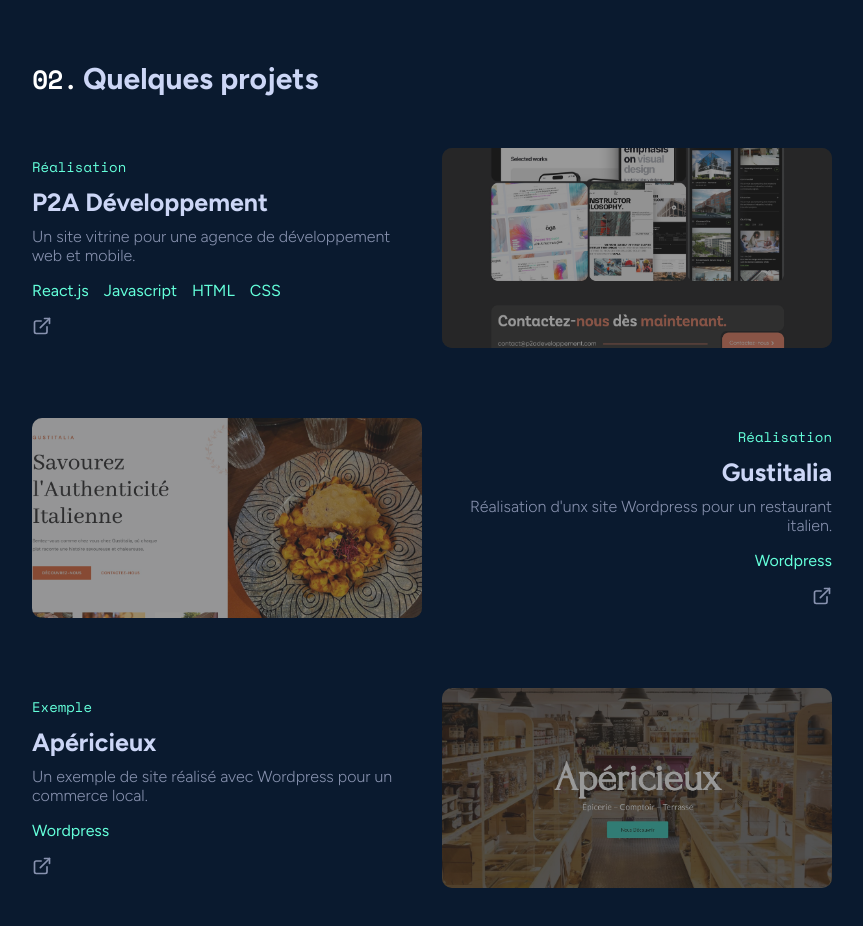
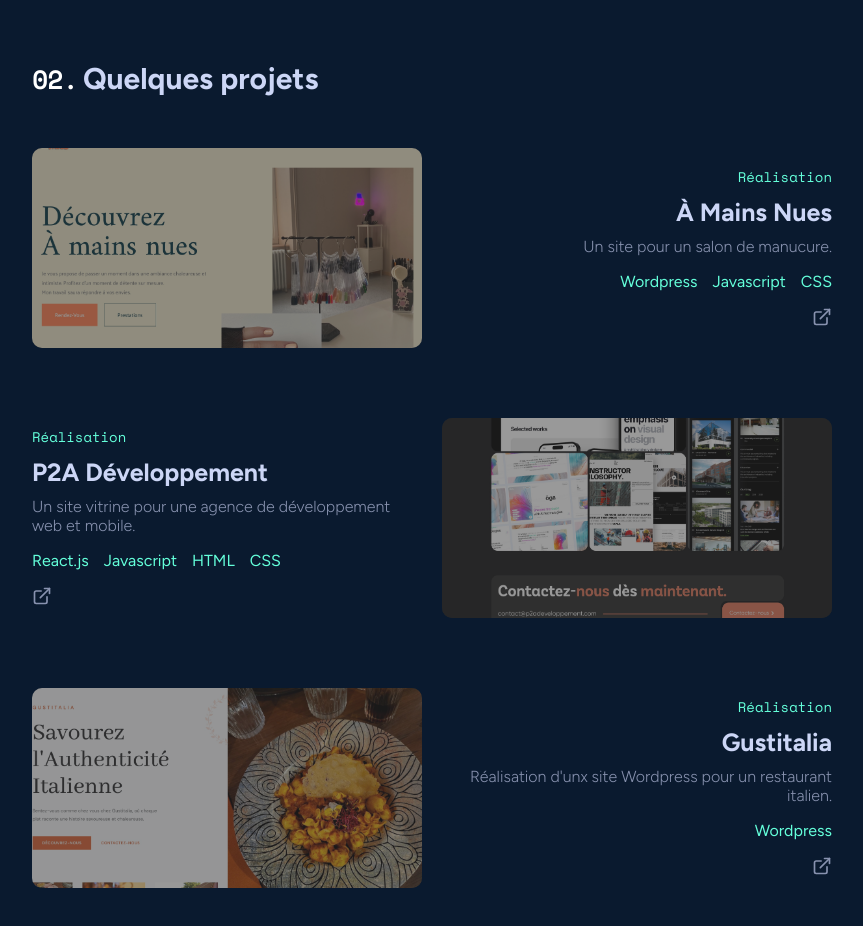
Before and after one commit to paaime/Portfolio, a React (Create React App) app: page / in a window 1280 px wide. Shown: the part 1540-2466 px from the top of the page, without its empty margins (208-1071 px from the left). Built offline with nearby package versions, Linux system fonts and the light colour scheme.

Commit message:
Change title

```diff
--- a/public/index.html
+++ b/public/index.html
@@ -36,7 +36,7 @@
       work correctly both with client-side routing and a non-root public URL.
       Learn how to configure a non-root public URL by running `npm run build`.
     -->
-    <title>Paul-Arthur | Portfolio</title>
+    <title>Paul-Arthur | Développeur web freelance</title>
   </head>
   <!-- Google tag (gtag.js) -->
   <script
--- a/src/components/Projects/data.js
+++ b/src/components/Projects/data.js
@@ -1,4 +1,13 @@
 export const projectsData = [
+  {
+    title: 'À Mains Nues',
+    type: 'Réalisation',
+    description: 'Un site pour un salon de manucure.',
+    techno: ['Wordpress', 'Javascript', 'CSS'],
+    link: 'https://amainsnues.fr/',
+    image: 'amainsnues.jpeg',
+    rightImage: false,
+  },
   {
     title: 'P2A Développement',
     type: 'Réalisation',
```
Also changed, not shown: public/img/amainsnues.jpeg (added), 1 other file (tests, documents, lock files or other folders).
